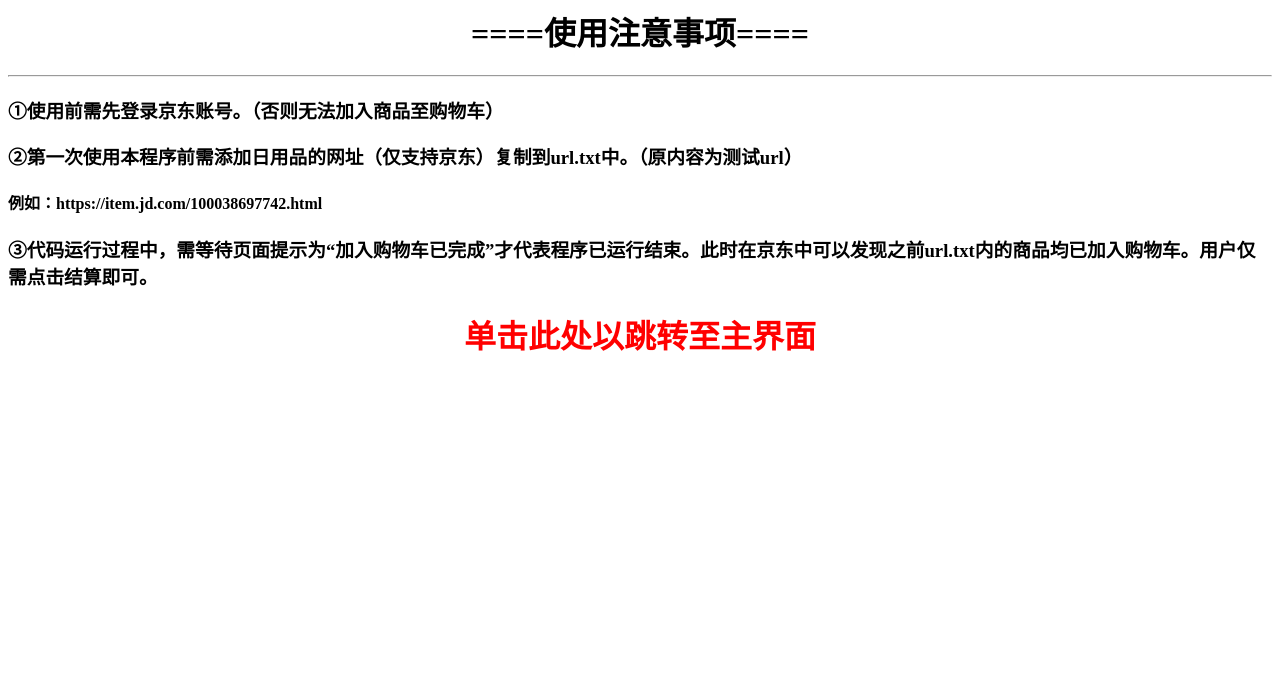
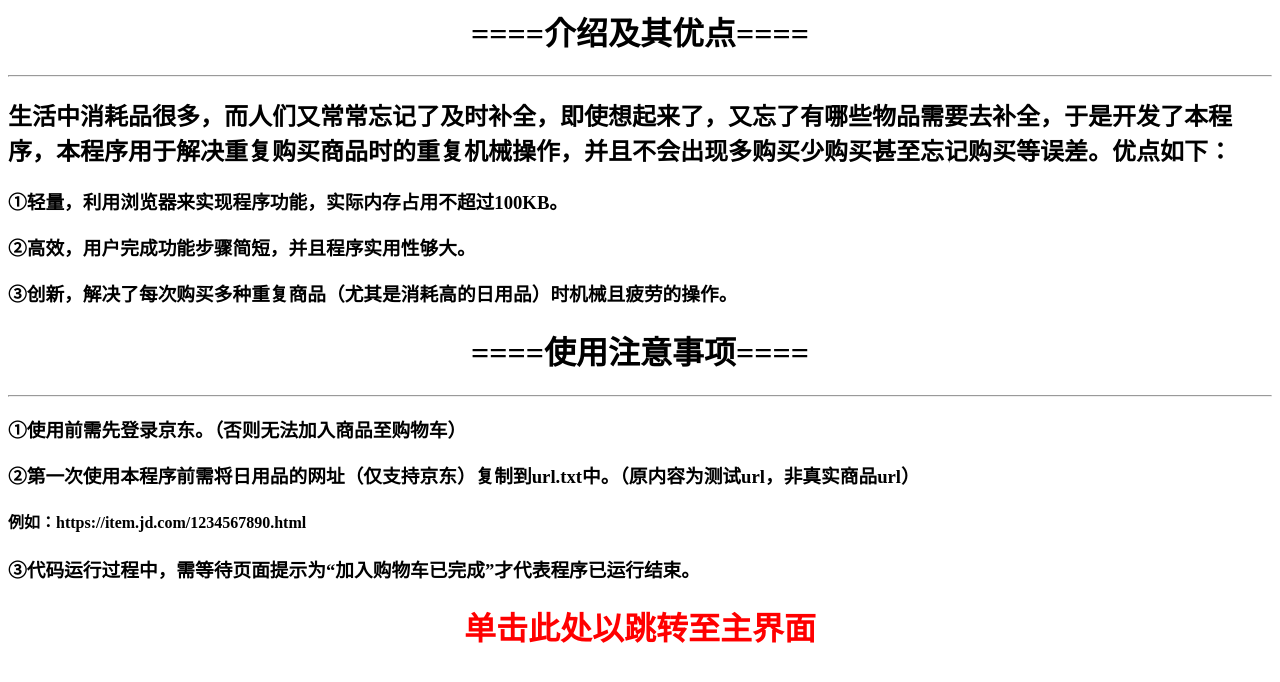
Before and after one commit to lvyitian/20221009, a plain HTML site: page index.html in a window 1280 px wide. Drawn offline with Linux system fonts and the light colour scheme.

Commit message:
Update index.html

```diff
--- a/index.html
+++ b/index.html
@@ -2,15 +2,20 @@
 <head>
     <meta http-equiv="Content-Type" content="text/html;charset=utf-8">
     <meta http-equiv="X-UA-Compatible" content="IE=edge,chrome=1">
-    <title>使用注意事项</title>
+    <title>说明</title>
     <style type="text/css">a:link, a:visited {text-decoration: none;}a:hover {text-decoration: underline;}</style>
 </head>
 <body link="red" alink="red" vlink="red">
-    <center><h1>====使用注意事项====</h1></center>
-    <hr>
-	<h3>①使用前需先登录京东账号。（否则无法加入商品至购物车）</h3>
-	<h3>②第一次使用本程序前需添加日用品的网址（仅支持京东）复制到url.txt中。（原内容为测试url）</h3>
-	<h4>例如：https://item.jd.com/100038697742.html</h4>
-	<h3>③代码运行过程中，需等待页面提示为“加入购物车已完成”才代表程序已运行结束。此时在京东中可以发现之前url.txt内的商品均已加入购物车。用户仅需点击结算即可。</h3>
-    <center><a href="./wel.html" target="_blank"><h1>单击此处以跳转至主界面</h1></a></center>
+    <center><h1>====介绍及其优点====</h1></center><hr>
+	<h2>生活中消耗品很多，而人们又常常忘记了及时补全，即使想起来了，又忘了有哪些物品需要去补全，于是开发了本程序，本程序用于解决重复购买商品时的重复机械操作，并且不会出现多购买少购买甚至忘记购买等误差。优点如下：</h2>
+	<h3>①轻量，利用浏览器来实现程序功能，实际内存占用不超过100KB。</h3>
+	<h3>②高效，用户完成功能步骤简短，并且程序实用性够大。</h3>
+	<h3>③创新，解决了每次购买多种重复商品（尤其是消耗高的日用品）时机械且疲劳的操作。</h3>
+	<center><h1>====使用注意事项====</h1></center><hr>
+	<h3>①使用前需先登录京东。（否则无法加入商品至购物车）</h3>
+	<h3>②第一次使用本程序前需将日用品的网址（仅支持京东）复制到url.txt中。（原内容为测试url，非真实商品url）</h3>
+	<h4>例如：https://item.jd.com/1234567890.html</h4>
+	<h3>③代码运行过程中，需等待页面提示为“加入购物车已完成”才代表程序已运行结束。</h3>
+
+	<center><a href="./wel.html" target="_blank"><h1>单击此处以跳转至主界面</h1></a></center>
 </html>
```
